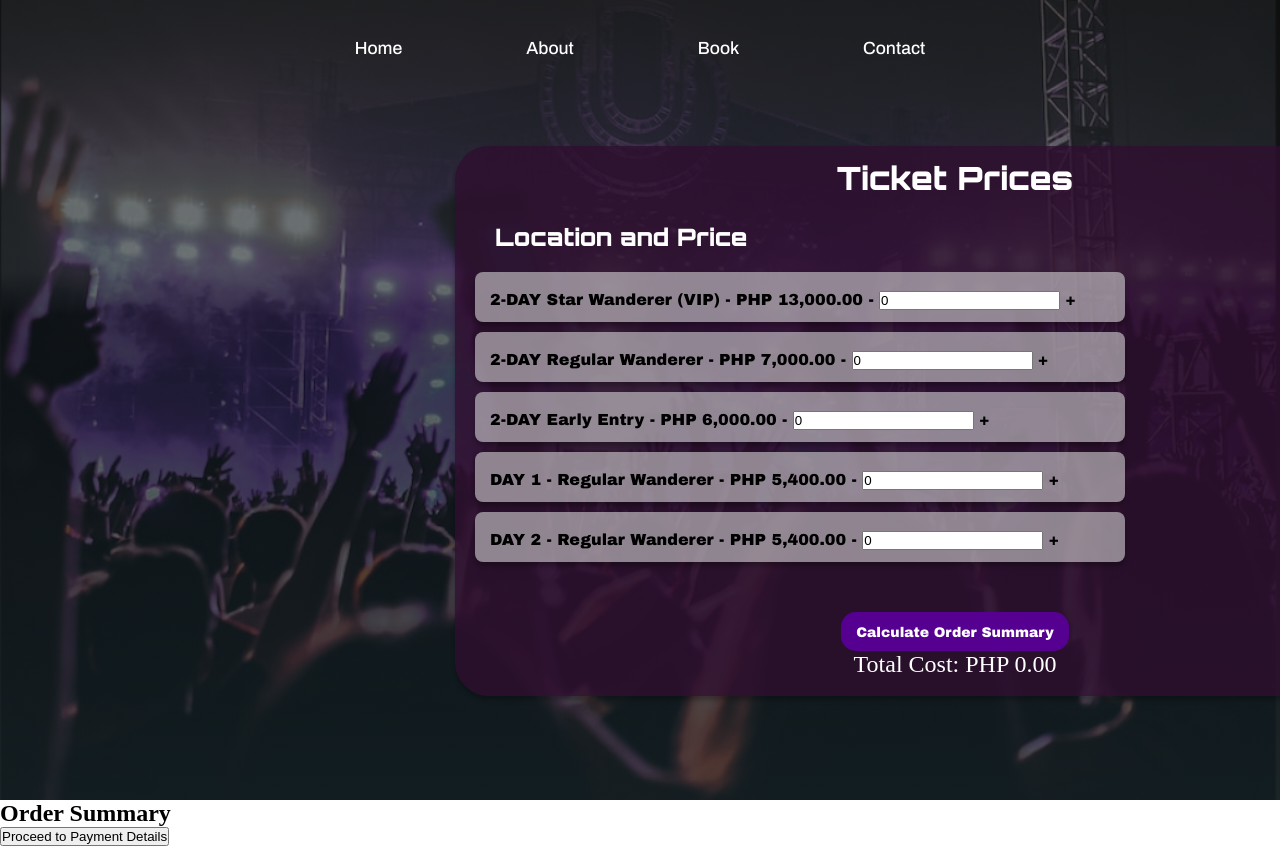
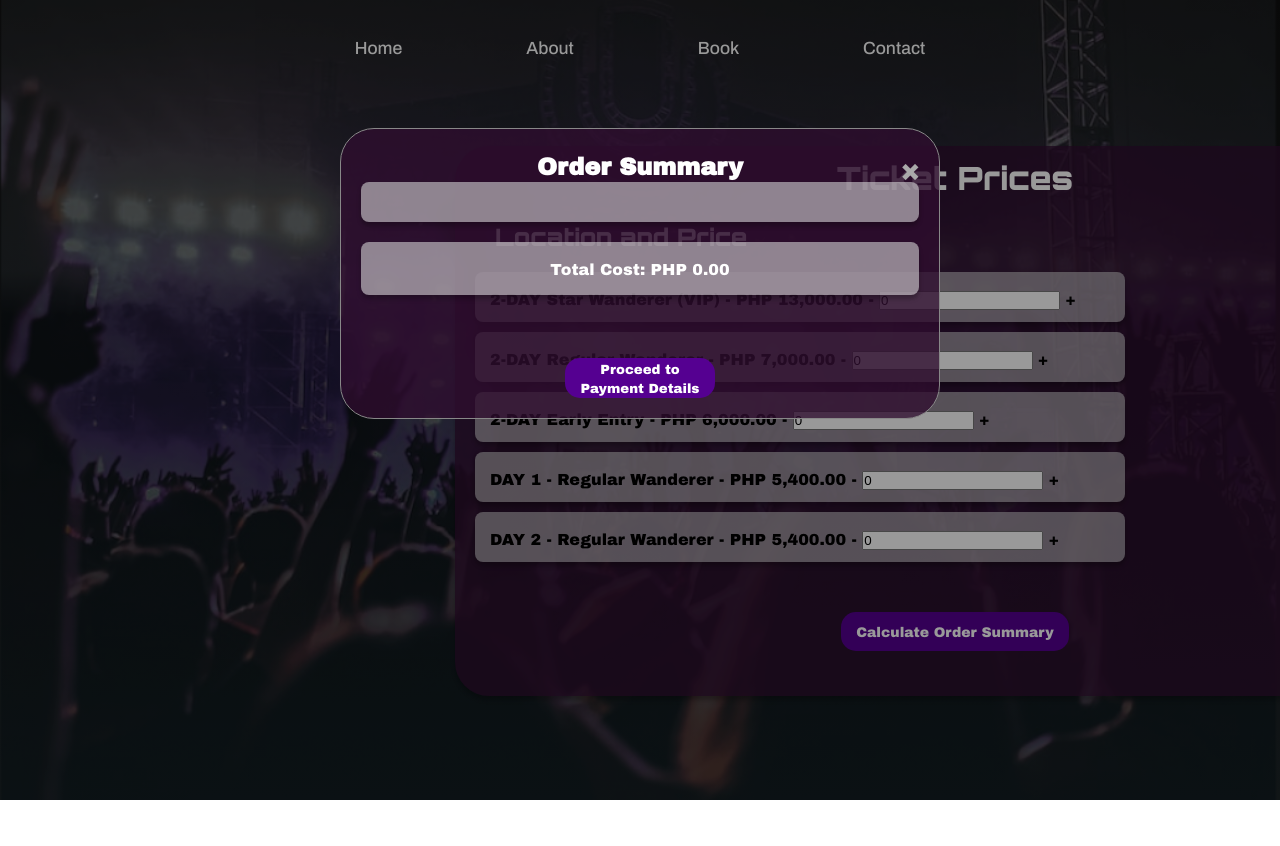
Before and after one commit to 2191727/singko, a plain HTML site: page prices.html in a window 1280 px wide. Both pictures are taken after a click on the button "Calculate Order Summary". Shown: the top 846 px of the page. After the commit the page ends 800 px from the top, so only its background shows below. Drawn offline with Linux system fonts and the light colour scheme.

Commit message:
improved aesthetics for prices

```diff
--- a/Style/style.css
+++ b/Style/style.css
@@ -617,13 +617,140 @@ header {
     display: inline-block;
     cursor: pointer;
     margin-top: 36%;
+}#tick-pr .proceed:hover {
+    background-color: rgb(36, 5, 75);
 }
 
     #tick-pr .proceed :hover {
         background-color: rgb(120, 79, 170);
         transition: all ease 0.3s;
     }
+    #summary {
+        display: none;
+        border: 1px solid #e1e1e1;
+        padding: 20px;
+        margin-top: 20px;
+        background-color: #f9f9f9;
+        border-radius: 5px;
+    }
 
+    #summary h2 {
+        margin-bottom: 10px;
+    }
+
+    #summaryContent {
+        margin-bottom: 10px;
+    }
+
+    #totalCost {
+        font-weight: bold;
+    }
+
+    .proceed-to-payment {
+        display: block;
+        font-family: arc-blk;
+        width: 150px;
+        height: 40px;
+        background-color: #550091;
+        color: white;
+        border: none;
+        border-radius: 15px;
+        cursor: pointer;
+        padding-right: 15px;
+        padding-left: 15px;
+        align-items: center;
+        display: block;
+        margin: auto;
+        align-self: flex-end;
+    }
+
+    .proceed-to-payment:hover {
+        background-color: rgb(36, 5, 75);
+    }
+    .rectangle {
+        width: 100%;
+        height: auto;
+        background-color: #d9d9d994;
+        border-radius: 8px;
+        box-shadow: 0px 4px 4px #00000040;
+        margin-bottom: 20px;
+        padding: 15px;
+        font-family: 'arc-blk';
+    }
+
+    #summaryContentRectangle {
+        display: block;
+    }
+
+    #totalCostRectangle {
+        display: block;
+    }
+    .modal {
+        display: none;
+        position: fixed;
+        z-index: 1;
+        left: 0;
+        top: 0;
+        width: 100%;
+        height: 100%;
+        overflow: auto;
+        background-color: rgba(0, 0, 0, 0.4);
+    }
+
+    .modal-content {
+        background-color: #300d2fc4;
+        margin: 10% auto;
+        padding: 20px;
+        border: 1px solid #888;
+        width: 600px;
+        height: auto; /* Adjust the height as needed */
+        border-radius: 34px;
+        display: flex;
+        flex-direction: column;
+        align-items: center;
+        text-align: center;
+        font-family: 'arc-blk';
+        color: white;
+        position: relative;
+    }
+
+    .close {
+        color: #aaa;
+        position: absolute;
+        top: 20px;
+        right: 20px;
+        font-size: 28px;
+        font-weight: bold;
+    }
+
+    .close:hover,
+    .close:focus {
+        color: black;
+        text-decoration: none;
+        cursor: pointer;
+    }
+
+    #summaryContent {
+        display: flex;
+        flex-direction: column;
+        align-items: center;
+        text-align: center;
+    }
+
+    .proceed-to-payment {
+        display: block;
+        font-family: 'arc-blk';
+        width: 150px;
+        height: 40px;
+        background-color: #550091;
+        color: white;
+        border: none;
+        border-radius: 15px;
+        cursor: pointer;
+        padding-right: 15px;
+        padding-left: 15px;
+        margin-top: 20px; /* Adjust the margin to position the button */
+    }
 
 /* -----      Checkout      -----*/
 
@@ -856,13 +983,14 @@ header {
 
     .form-group input[type="checkbox"] {
         flex: 0;
-        margin-right: 10px; /* Adjust the margin as needed */
+        margin-right: 10px;
         margin-left: 0;
     }
 
     .form-group a {
-        margin-left: 15px; /* Adjust the margin as needed */
+        margin-left: 0;
     }
+
 
 
 /* -----     MEDIA QUERY    -----*/
--- a/prices.html
+++ b/prices.html
@@ -63,29 +63,42 @@
             </div>
         </div>
         <button class="proceed" type="button" onclick="showSummary()">Calculate Order Summary</button>
-        <div id="totalCost">Total Cost: PHP 0.00</div>
     </div>
 
-    <!-- Summary Container -->
-    <div id="summary" style="display: none;">
+    <div id="myModal" class="modal">
+        <div class="modal-content">
+            <span class="close" onclick="closeModal()">&times;</span>
             <h2>Order Summary</h2>
+            <div class="rectangle" id="summaryContentRectangle">
                 <div id="summaryContent"></div>
             </div>
+            <div class="rectangle" id="totalCostRectangle">
+                <p id="totalCostModal"></p>
+            </div>
+            <br>
+            <button class="proceed-to-payment" type="button" onclick="proceedToPayment()">Proceed to Payment Details</button>
+        </div>
+    </div>
+
 
     <!-- Button to Proceed to Payment Details -->
-    <button class="proceed-to-payment" type="button" onclick="proceedToPayment()">Proceed to Payment Details</button>
+
 
     <!-- SCRIPT -->
     <script>
         var button = document.querySelector(".proceed");
-        var plusButtons = document.querySelectorAll('.up');
-
         button.addEventListener("click", function () {
-            showSummary();
-            // window.location.href = "checkout.html"; // Comment this line to test without redirect
+            showSummaryModal();
         });
 
-        function showSummary() {
+        function showSummaryModal() {
+    var ticketQuantities = document.querySelectorAll(".tickets input");
+    var totalTickets = 0;
+    var totalCost = 0;
+
+    var summaryContent = document.getElementById("summaryContent");
+    summaryContent.innerHTML = ''; // Clear any existing content
+
     var ticketTypes = [
         "2-DAY Star Wanderer (VIP)",
         "2-DAY Regular Wanderer",
@@ -95,25 +108,43 @@
     ];
 
     var ticketPrices = [13000, 7000, 6000, 5400, 5400];
-            var ticketQuantities = document.querySelectorAll(".tickets input");
-            var totalCost = 0;
-            var summaryContent = "";
 
     for (var i = 0; i < ticketQuantities.length; i++) {
         var quantity = parseInt(ticketQuantities[i].value, 10);
-                totalCost += quantity * ticketPrices[i];
+        totalTickets += quantity;
 
         if (quantity > 0) {
-                    summaryContent += `${quantity} x ${ticketTypes[i]} - PHP ${(quantity * ticketPrices[i]).toFixed(2)}<br>`;
-                }
+            var ticketTypeRectangle = document.createElement('div');
+            ticketTypeRectangle.classList.add('rectangle');
+            ticketTypeRectangle.style.display = "block";
+
+            var label = document.createElement('label');
+            label.textContent = `${ticketTypes[i]} Quantity: ${quantity}`;
+
+            var ticketPrice = quantity * ticketPrices[i]; // Calculate the ticket price
+
+            var priceLabel = document.createElement('label');
+            priceLabel.textContent = `Ticket Price: PHP ${ticketPrice.toFixed(2)}`;
+
+            ticketTypeRectangle.appendChild(label);
+            ticketTypeRectangle.appendChild(priceLabel); // Append the price label
+            summaryContent.appendChild(ticketTypeRectangle);
         }
 
-            document.getElementById("summaryContent").innerHTML = summaryContent;
-            document.getElementById("totalCost").textContent = "Total Cost: PHP " + totalCost.toFixed(2);
+        totalCost += quantity * ticketPrices[i];
+    }
 
-            // Show the summary container
-            var summaryContainer = document.getElementById("summary");
-            summaryContainer.style.display = "block";
+    var totalCostModal = document.getElementById("totalCostModal");
+    totalCostModal.textContent = "Total Cost: PHP " + totalCost.toFixed(2);
+
+    var modal = document.getElementById("myModal");
+    modal.style.display = "block";
+}
+
+
+        function closeModal() {
+            var modal = document.getElementById("myModal");
+            modal.style.display = "none";
         }
 
         function increaseCount(a, b) {
@@ -137,13 +168,27 @@
         }
 
         function proceedToPayment() {
+            var ticketQuantities = document.querySelectorAll(".tickets input");
+            var totalTickets = 0;
+            var totalCost = 0; // Initialize totalCost here
+
+            for (var i = 0; i < ticketQuantities.length; i++) {
+                var quantity = parseInt(ticketQuantities[i].value, 10);
+                totalTickets += quantity;
+
+                var ticketPrices = [13000, 7000, 6000, 5400, 5400];
+                totalCost += quantity * ticketPrices[i];
+            }
+
+            if (totalCost === 0) {
+                alert("Please add at least one ticket before proceeding to payment.");
+                return;
+            }
+
             window.location.href = "checkout.html";
         }
+    </script>
 
-        function updateTotalCost() {
-            // Code to update the total cost here
-        }
-    </script>
 </body>
 
 </html>
```
Lines whose indentation alone changed are shown as unchanged.
